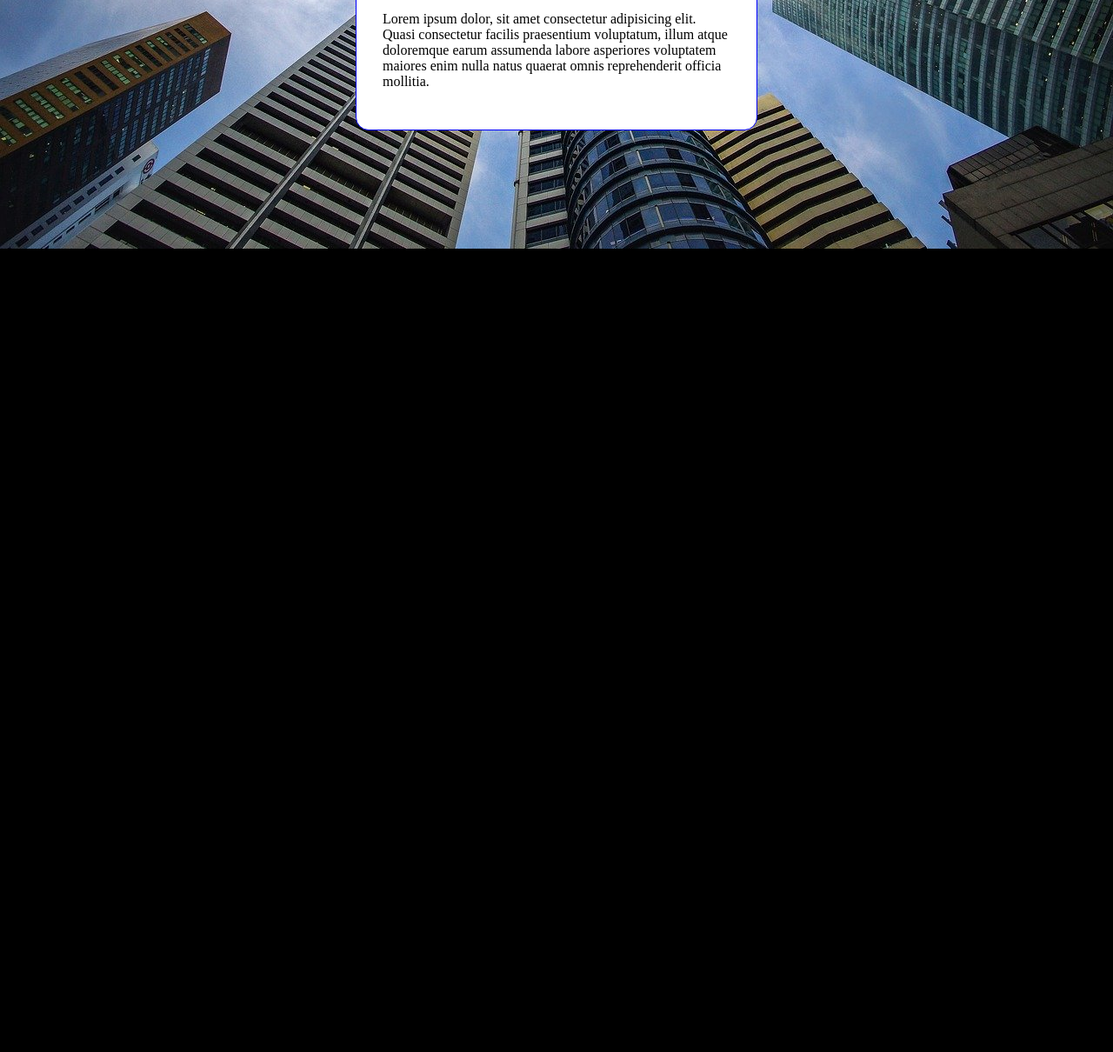
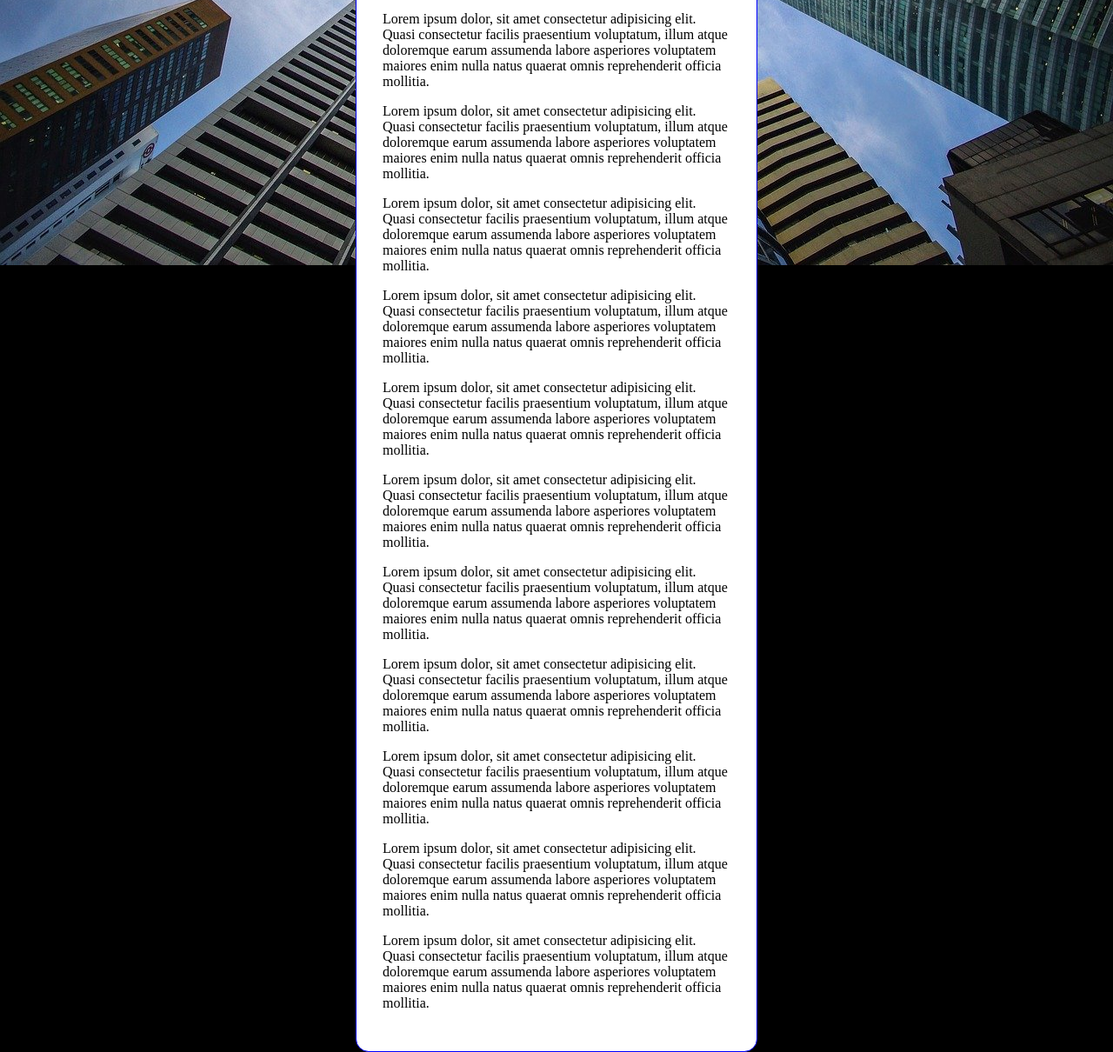
Before and after one commit to jaisoncosta/html-e-css, a plain HTML site: page aulas/modulo03/ex022/fundo006.html in a window 1280 px wide. Shown: the part 530-1740 px from the top of the page at 87% size. Before the commit the page ends 816 px from the top, so only its background shows below. Drawn offline with Linux system fonts and the light colour scheme.

Commit message:
Adaptações do fundo 006 e 007

```diff
--- a/aulas/modulo03/ex022/fundo006.html
+++ b/aulas/modulo03/ex022/fundo006.html
@@ -8,12 +8,14 @@
     <style>
         body {
             height: 100vh;
-            background-color: black;
+            /*background-color: black;
             background-image: url(imagens/wallpaper002.jpg);
             background-position: center center;
-            background-repeat: no-repeat;
+            background-repeat: no-repeat;*/
             background-size: cover;
-            background-attachment: fixed;
+            /*background-attachment: fixed;*/
+
+            background: black url(imagens/wallpaper002.jpg) center center no-repeat fixed;
         }
 
         main {
@@ -35,7 +37,16 @@
         <p>Lorem ipsum dolor, sit amet consectetur adipisicing elit. Quasi consectetur facilis praesentium voluptatum, illum atque doloremque earum assumenda labore asperiores voluptatem maiores enim nulla natus quaerat omnis reprehenderit officia mollitia.</p>
         <p>Lorem ipsum dolor, sit amet consectetur adipisicing elit. Quasi consectetur facilis praesentium voluptatum, illum atque doloremque earum assumenda labore asperiores voluptatem maiores enim nulla natus quaerat omnis reprehenderit officia mollitia.</p>
         <p>Lorem ipsum dolor, sit amet consectetur adipisicing elit. Quasi consectetur facilis praesentium voluptatum, illum atque doloremque earum assumenda labore asperiores voluptatem maiores enim nulla natus quaerat omnis reprehenderit officia mollitia.</p>
-
+        <p>Lorem ipsum dolor, sit amet consectetur adipisicing elit. Quasi consectetur facilis praesentium voluptatum, illum atque doloremque earum assumenda labore asperiores voluptatem maiores enim nulla natus quaerat omnis reprehenderit officia mollitia.</p>
+        <p>Lorem ipsum dolor, sit amet consectetur adipisicing elit. Quasi consectetur facilis praesentium voluptatum, illum atque doloremque earum assumenda labore asperiores voluptatem maiores enim nulla natus quaerat omnis reprehenderit officia mollitia.</p>
+        <p>Lorem ipsum dolor, sit amet consectetur adipisicing elit. Quasi consectetur facilis praesentium voluptatum, illum atque doloremque earum assumenda labore asperiores voluptatem maiores enim nulla natus quaerat omnis reprehenderit officia mollitia.</p>
+        <p>Lorem ipsum dolor, sit amet consectetur adipisicing elit. Quasi consectetur facilis praesentium voluptatum, illum atque doloremque earum assumenda labore asperiores voluptatem maiores enim nulla natus quaerat omnis reprehenderit officia mollitia.</p>
+        <p>Lorem ipsum dolor, sit amet consectetur adipisicing elit. Quasi consectetur facilis praesentium voluptatum, illum atque doloremque earum assumenda labore asperiores voluptatem maiores enim nulla natus quaerat omnis reprehenderit officia mollitia.</p>
+        <p>Lorem ipsum dolor, sit amet consectetur adipisicing elit. Quasi consectetur facilis praesentium voluptatum, illum atque doloremque earum assumenda labore asperiores voluptatem maiores enim nulla natus quaerat omnis reprehenderit officia mollitia.</p>
+        <p>Lorem ipsum dolor, sit amet consectetur adipisicing elit. Quasi consectetur facilis praesentium voluptatum, illum atque doloremque earum assumenda labore asperiores voluptatem maiores enim nulla natus quaerat omnis reprehenderit officia mollitia.</p>
+        <p>Lorem ipsum dolor, sit amet consectetur adipisicing elit. Quasi consectetur facilis praesentium voluptatum, illum atque doloremque earum assumenda labore asperiores voluptatem maiores enim nulla natus quaerat omnis reprehenderit officia mollitia.</p>
+        <p>Lorem ipsum dolor, sit amet consectetur adipisicing elit. Quasi consectetur facilis praesentium voluptatum, illum atque doloremque earum assumenda labore asperiores voluptatem maiores enim nulla natus quaerat omnis reprehenderit officia mollitia.</p>
+        <p>Lorem ipsum dolor, sit amet consectetur adipisicing elit. Quasi consectetur facilis praesentium voluptatum, illum atque doloremque earum assumenda labore asperiores voluptatem maiores enim nulla natus quaerat omnis reprehenderit officia mollitia.</p>
 
     </main>
 </body>
```
Also changed, not shown: desafios/desafio012/pacote-d012/cordel-moderno.txt (added), desafios/desafio012/pacote-d012/imagens/background001.jpg (added), desafios/desafio012/pacote-d012/imagens/background002.jpg (added).
